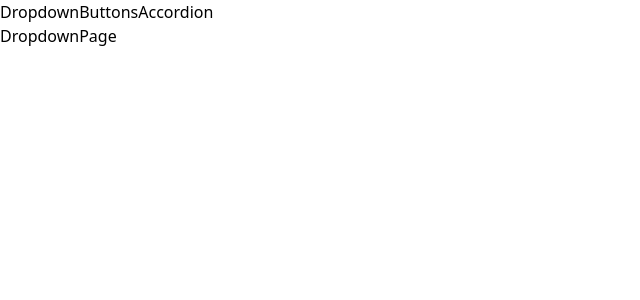
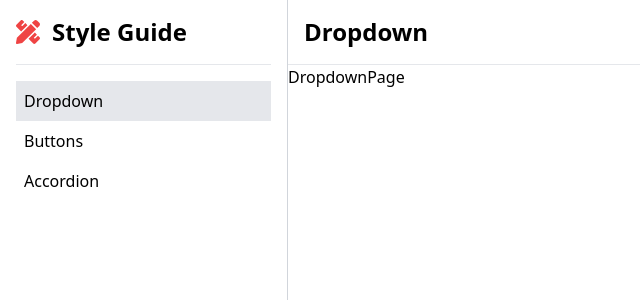
Before and after one commit to Vaishakbg/react-custom-router-app, a React (Create React App) app: page / in a window 1280 px wide. Shown: the top 300 px of the page, without its empty margins (0-640 px from the left). Built offline with nearby package versions, Linux system fonts and the light colour scheme.

Commit message:
UI update

```diff
--- a/package.json
+++ b/package.json
@@ -6,8 +6,10 @@
     "@testing-library/jest-dom": "^5.16.5",
     "@testing-library/react": "^13.4.0",
     "@testing-library/user-event": "^13.5.0",
+    "classnames": "^2.3.2",
     "react": "^18.2.0",
     "react-dom": "^18.2.0",
+    "react-icons": "^4.7.1",
     "react-scripts": "5.0.1",
     "web-vitals": "^2.1.4"
   },
--- a/src/App.js
+++ b/src/App.js
@@ -1,23 +1,27 @@
-import React from 'react';
-import Sidebar from './components/Sidebar';
-import Router from './components/Router';
-import DropdownPage from './pages/DropdownPage';
-import ButtonsPage from './pages/ButtonsPage';
-import AccordionPage from './pages/AccordionPage';
+import React from "react";
+import Sidebar from "./components/Sidebar";
+import Router from "./components/Router";
+import DropdownPage from "./pages/DropdownPage";
+import ButtonsPage from "./pages/ButtonsPage";
+import AccordionPage from "./pages/AccordionPage";
+import PageTitle from "./pages/PageTitle";
 
 function App() {
   return (
-    <div className="container">
+    <div className="">
       <Sidebar />
-      <Router to='/'>
+      <div className="ml-72">
+        <PageTitle />
+        <Router to="/">
           <DropdownPage />
         </Router>
-      <Router to='/buttons'>
+        <Router to="/buttons">
           <ButtonsPage />
         </Router>
-      <Router to='/accordion'>
+        <Router to="/accordion">
           <AccordionPage />
         </Router>
+      </div>
     </div>
   );
 }
--- a/src/components/Link.js
+++ b/src/components/Link.js
@@ -1,16 +1,23 @@
+import classNames from 'classnames';
 import React from 'react'
 import useNavigation from '../hooks/use-navigation';
 
-function Link({children, to}) {
-  const {navigate} = useNavigation()
+function Link({children, to, className, activeLinkClass, ...rest}) {
+  const {currentPath, navigate} = useNavigation()
   const handleClick = (e)=>{
     if(e.metaKey || e.ctrlKey) return;
 
     e.preventDefault();
     navigate(to);
   }
+  const classes = classNames(
+    'text-black-500 p-2',
+    className,
+    currentPath === to && activeLinkClass
+  );
+
   return (
-    <a href={to} onClick={handleClick}>{children}</a>
+    <a {...rest} className={classes} href={to} onClick={handleClick}>{children}</a>
   )
 }
 
--- a/src/components/Sidebar.js
+++ b/src/components/Sidebar.js
@@ -1,4 +1,5 @@
-import React from 'react'
+import React from 'react';
+import { FaPencilRuler } from "react-icons/fa";
 import Link from './Link';
 
 function Sidebar() {
@@ -9,11 +10,21 @@ function Sidebar() {
   ];
 
   const renderedLinks = links.map((link) => {
-    return <Link key={link.label} to={link.path}>{link.label}</Link>
+    return <Link
+      className="block"
+      activeLinkClass = "bg-gray-200 text-bold hover:bg-gray-200"
+      key={link.label}
+      to={link.path}>
+        {link.label}
+      </Link>
   });
 
   return (
-    <div>
+    <div className='w-72 h-full overflow-y-auto border-r border-gray-300 fixed top-0 left-0 right-0 px-4'>
+      <div className="flex py-4 items-center text-2xl border-b mb-4">
+        <FaPencilRuler className='text-red-500 mr-3' />
+        <span className='font-semibold'>Style Guide</span>
+      </div>
       {renderedLinks}
     </div>
   )
--- /dev/null
+++ b/src/pages/PageTitle.js
@@ -0,0 +1,14 @@
+import React, { useContext } from 'react'
+import NavigationContext from '../context/Navigation'
+
+function PageTitle() {
+    const {currentPath} = useContext(NavigationContext);
+    const pageTitle = currentPath.slice(1);
+  return (
+    <div>
+        <h1 className='capitalize text-2xl p-4 border-b font-semibold'>{pageTitle ? pageTitle:'Dropdown'}</h1>
+    </div>
+  )
+}
+
+export default PageTitle
```
Also changed, not shown: 1 other file (tests, documents, lock files or other folders). Lines whose indentation alone changed are shown as unchanged.
